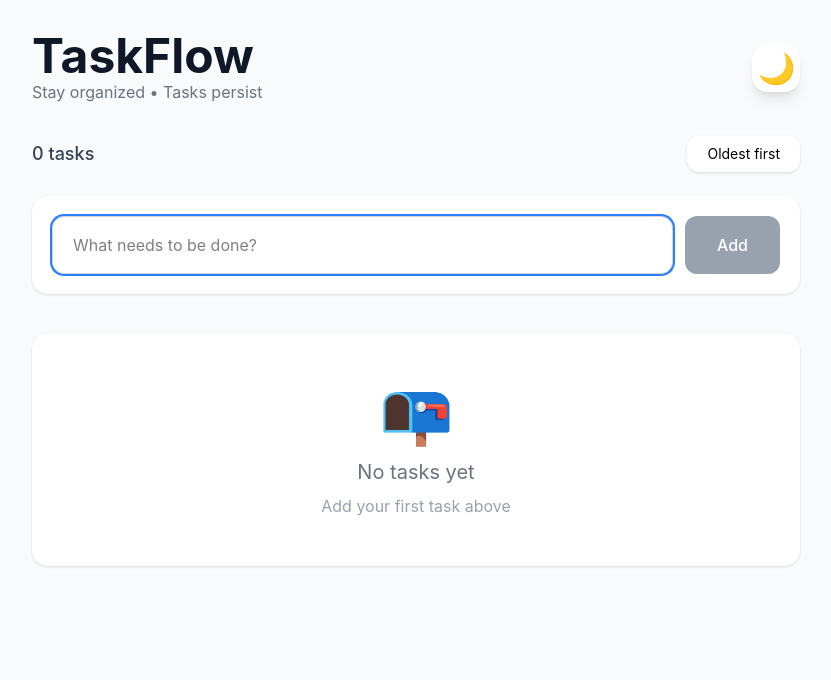
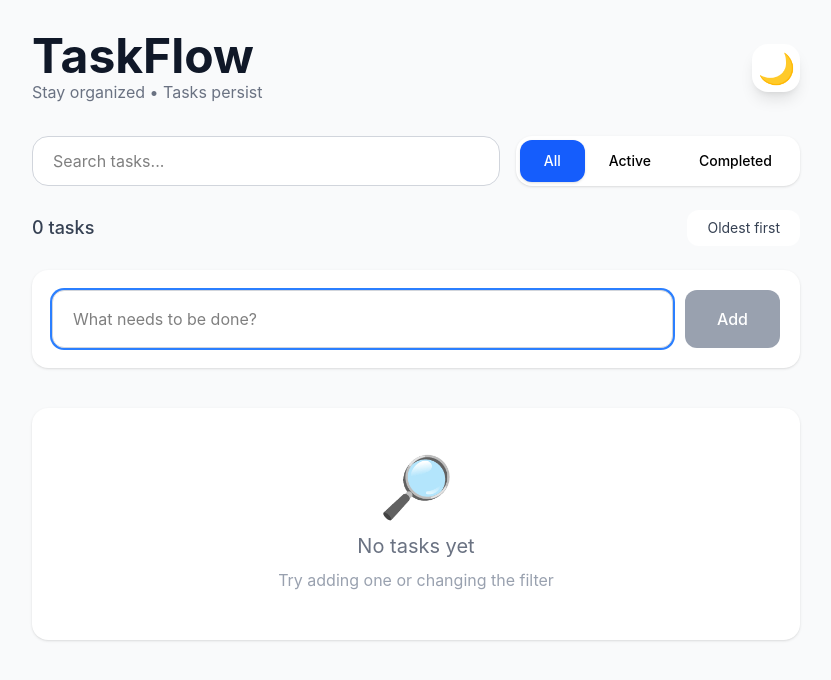
Before and after one commit to Ab-setar/Task_flow, a React (Vite) app: page / in a window 1280 px wide. Shown: the top 680 px of the page, without its empty margins (224-1055 px from the left). Built offline with nearby package versions, Linux system fonts and the light colour scheme.

Commit message:
Phase 2: Search + Filter (All/Active/Completed)

```diff
--- a/src/App.jsx
+++ b/src/App.jsx
@@ -1,13 +1,13 @@
 import { useState, useEffect, useRef } from "react";
 
 function App() {
-	// === Dark Mode (persists) ===
+	// Dark Mode
 	const [isDark, setIsDark] = useState(() => {
 		const saved = localStorage.getItem("taskflow-dark");
 		return saved ? JSON.parse(saved) : false;
 	});
 
-	// === Tasks ===
+	// Tasks
 	const [tasks, setTasks] = useState(() => {
 		const saved = localStorage.getItem("taskflow-tasks");
 		return saved ? JSON.parse(saved) : [];
@@ -17,16 +17,18 @@ function App() {
 	const [editingId, setEditingId] = useState(null);
 	const [editValue, setEditValue] = useState("");
 	const [sortOldestFirst, setSortOldestFirst] = useState(false);
+
+	// New: Search & Filter
+	const [searchTerm, setSearchTerm] = useState("");
+	const [filter, setFilter] = useState("all"); // 'all' | 'active' | 'completed'
+
 	const inputRef = useRef(null);
 
 	// Dark mode effect
 	useEffect(() => {
 		localStorage.setItem("taskflow-dark", JSON.stringify(isDark));
-		if (isDark) {
-			document.documentElement.classList.add("dark");
-		} else {
-			document.documentElement.classList.remove("dark");
-		}
+		if (isDark) document.documentElement.classList.add("dark");
+		else document.documentElement.classList.remove("dark");
 	}, [isDark]);
 
 	// Save tasks
@@ -34,7 +36,6 @@ function App() {
 		localStorage.setItem("taskflow-tasks", JSON.stringify(tasks));
 	}, [tasks]);
 
-	// Auto focus input
 	useEffect(() => {
 		inputRef.current?.focus();
 	}, []);
@@ -90,7 +91,17 @@ function App() {
 		setTasks(tasks.filter((t) => !t.completed));
 	};
 
-	const sortedTasks = [...tasks].sort((a, b) =>
+	// === Filtering & Sorting Logic ===
+	const filteredTasks = tasks
+		.filter((task) => {
+			const matchesSearch = task.title
+				.toLowerCase()
+				.includes(searchTerm.toLowerCase());
+			if (filter === "active") return matchesSearch && !task.completed;
+			if (filter === "completed") return matchesSearch && task.completed;
+			return matchesSearch; // 'all'
+		})
+		.sort((a, b) =>
 			sortOldestFirst ? a.createdAt - b.createdAt : b.createdAt - a.createdAt,
 		);
 
@@ -113,33 +124,48 @@ function App() {
 					</div>
 					<button
 						onClick={toggleDarkMode}
-						className='w-12 h-12 flex items-center justify-center text-3xl bg-white dark:bg-gray-800 rounded-2xl shadow-lg hover:scale-110 active:scale-95 transition-all'>
+						className='w-12 h-12 flex items-center justify-center text-3xl bg-white dark:bg-gray-800 rounded-2xl shadow-lg hover:scale-110 transition-all'>
 						{isDark ? "☀️" : "🌙"}
 					</button>
 				</div>
 
-				{/* Stats & Controls */}
-				<div className='flex flex-col sm:flex-row justify-between items-center mb-6 gap-4'>
-					<div className='text-lg font-medium text-gray-700 dark:text-gray-300'>
+				{/* Search + Filter Buttons */}
+				<div className='mb-6 flex flex-col sm:flex-row gap-4'>
+					<input
+						type='text'
+						placeholder='Search tasks...'
+						value={searchTerm}
+						onChange={(e) => setSearchTerm(e.target.value)}
+						className='flex-1 px-5 py-3 bg-white dark:bg-gray-800 border border-gray-300 dark:border-gray-600 rounded-2xl focus:ring-2 focus:ring-blue-500 outline-none'
+					/>
+
+					<div className='flex bg-white dark:bg-gray-800 rounded-2xl shadow p-1'>
+						{["all", "active", "completed"].map((f) => (
+							<button
+								key={f}
+								onClick={() => setFilter(f)}
+								className={`flex-1 px-6 py-2 text-sm font-medium rounded-xl transition-all ${
+									filter === f
+										? "bg-blue-600 text-white shadow"
+										: "hover:bg-gray-100 dark:hover:bg-gray-700"
+								}`}>
+								{f === "all" ? "All" : f === "active" ? "Active" : "Completed"}
+							</button>
+						))}
+					</div>
+				</div>
+
+				{/* Stats */}
+				<div className='flex justify-between items-center mb-6 text-gray-700 dark:text-gray-300'>
+					<div className='text-lg font-medium'>
 						{total} task{total !== 1 ? "s" : ""}
 						{completedCount > 0 && ` • ${completedCount} completed`}
 					</div>
-
-					<div className='flex gap-3'>
 					<button
 						onClick={() => setSortOldestFirst(!sortOldestFirst)}
-							className='px-5 py-2 text-sm bg-white dark:bg-gray-800 hover:bg-gray-100 dark:hover:bg-gray-700 rounded-xl shadow transition'>
+						className='px-5 py-2 text-sm bg-white dark:bg-gray-800 hover:bg-gray-100 dark:hover:bg-gray-700 rounded-xl transition'>
 						{sortOldestFirst ? "Newest first" : "Oldest first"}
 					</button>
-
-						{completedCount > 0 && (
-							<button
-								onClick={clearCompleted}
-								className='px-5 py-2 text-sm bg-red-100 hover:bg-red-200 dark:bg-red-900/40 dark:hover:bg-red-800 text-red-700 dark:text-red-300 rounded-xl transition'>
-								Clear completed
-							</button>
-						)}
-					</div>
 				</div>
 
 				{/* Add Task Form */}
@@ -166,16 +192,18 @@ function App() {
 
 				{/* Task List */}
 				<div className='space-y-3'>
-					{sortedTasks.length === 0 ? (
+					{filteredTasks.length === 0 ? (
 						<div className='bg-white dark:bg-gray-800 rounded-2xl shadow p-12 text-center'>
-							<p className='text-6xl mb-4'>📭</p>
+							<p className='text-6xl mb-4'>🔎</p>
 							<p className='text-xl text-gray-500 dark:text-gray-400'>
-								No tasks yet
+								{searchTerm ? "No matching tasks" : "No tasks yet"}
 							</p>
-							<p className='text-gray-400 mt-2'>Add your first task above</p>
+							<p className='text-gray-400 mt-2'>
+								Try adding one or changing the filter
+							</p>
 						</div>
 					) : (
-						sortedTasks.map((task) => (
+						filteredTasks.map((task) => (
 							<div
 								key={task.id}
 								className={`bg-white dark:bg-gray-800 rounded-2xl shadow p-5 flex items-center gap-4 transition-all ${task.completed ? "opacity-75" : ""}`}>
@@ -235,6 +263,15 @@ function App() {
 						))
 					)}
 				</div>
+
+				{/* Clear Completed (only when needed) */}
+				{completedCount > 0 && filter !== "active" && (
+					<button
+						onClick={clearCompleted}
+						className='mt-8 mx-auto block px-6 py-2 text-sm bg-red-100 hover:bg-red-200 dark:bg-red-900/40 dark:hover:bg-red-800 text-red-700 dark:text-red-300 rounded-xl transition'>
+						Clear all completed
+					</button>
+				)}
 			</div>
 		</div>
 	);
```
Lines whose indentation alone changed are shown as unchanged.
